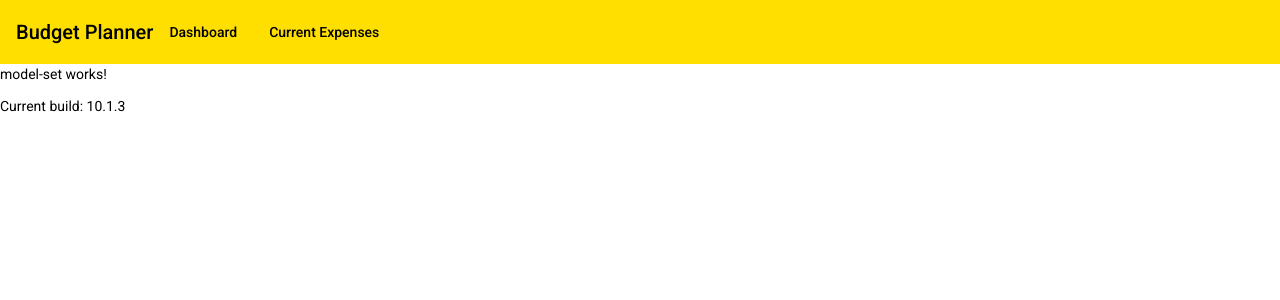
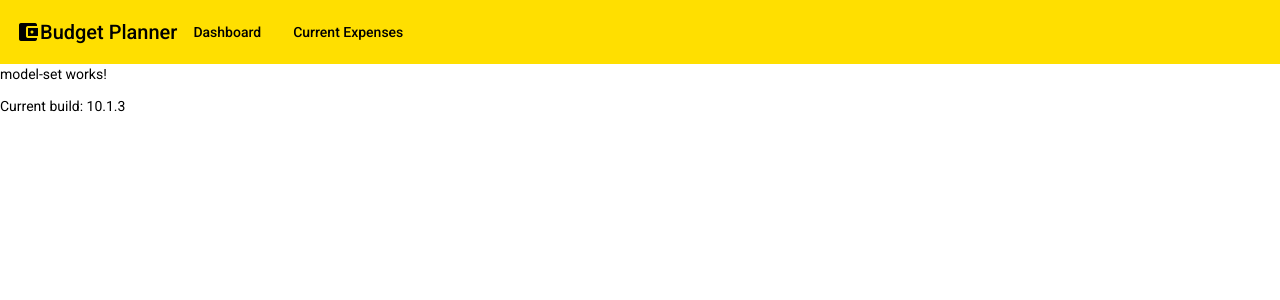
Before and after one commit to prasannaraja/angular-blade-ui, an Angular app in the folder blade-ui/: page /model-set in a window 1280 px wide. Shown: the top 300 px of the page. Built offline with nearby package versions, Linux system fonts and the light colour scheme.

Commit message:
account-wallet icon added

```diff
--- a/blade-ui/src/app/core/layout-topnav/layout-topnav.component.html
+++ b/blade-ui/src/app/core/layout-topnav/layout-topnav.component.html
@@ -1,6 +1,7 @@
 <div>
     <mat-toolbar color="primary">
         <mat-toolbar-row>
+            <mat-icon>account_balance_wallet</mat-icon>
             <h1>Budget Planner</h1>
             <span class="menu-spacer"></span>
             <div>
```
